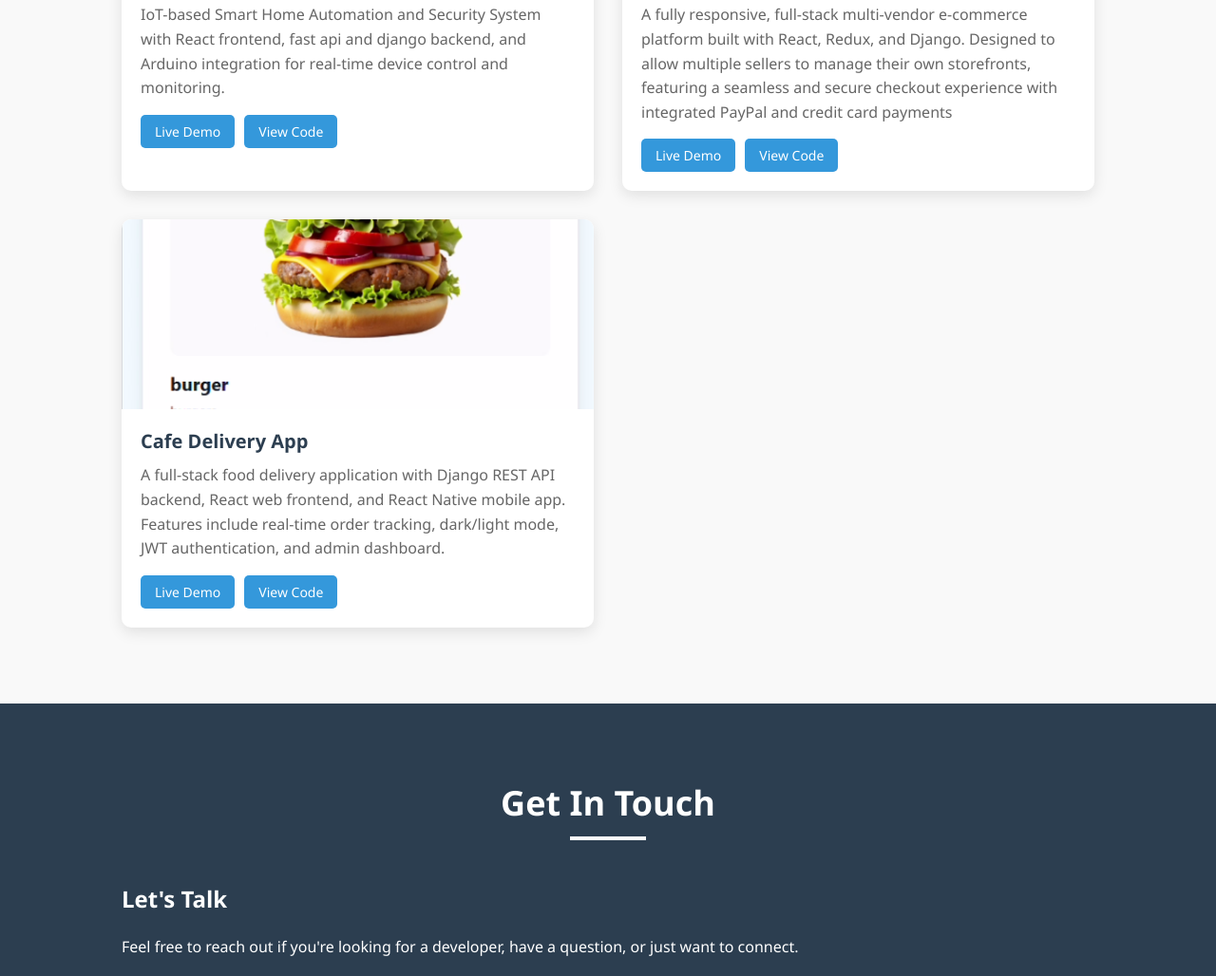
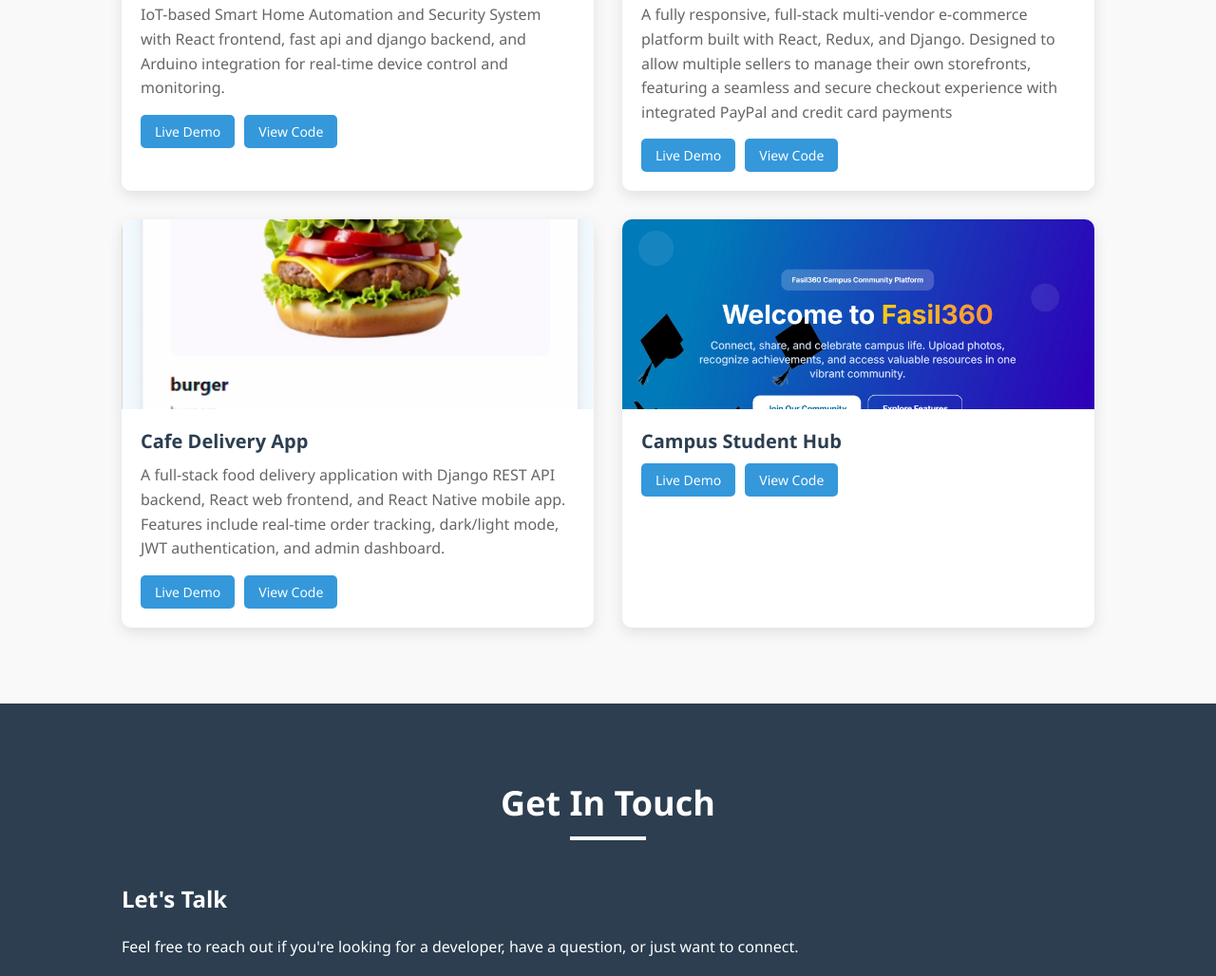
Before and after one commit to Asmamaw-kas/my-portfolio, a plain HTML site: page index.html in a window 1280 px wide. Shown: the part 2058-3086 px from the top of the page at 95% size. Drawn offline with Linux system fonts and the light colour scheme.

Commit message:
Update index.html

```diff
--- a/index.html
+++ b/index.html
@@ -108,6 +108,18 @@
                 </div>
             </div>
         </div>
+        <div class="project-card" style="animation-delay: 0.3s;">
+            <div class="project-image">
+                <img src="images/fasil360.png" alt="Student hub">
+            </div>
+            <div class="project-info">
+                <h3>Campus Student Hub</h3>
+                <div class="project-links">
+                    <a href="javascript:void(0);" onclick="showAlert('demo')">Live Demo</a>
+                    <a href="https://github.com/Asmamaw-kas/" target="_blank">View Code</a>
+                </div>
+            </div>
+        </div>
         </div>
     </section>
 
```
